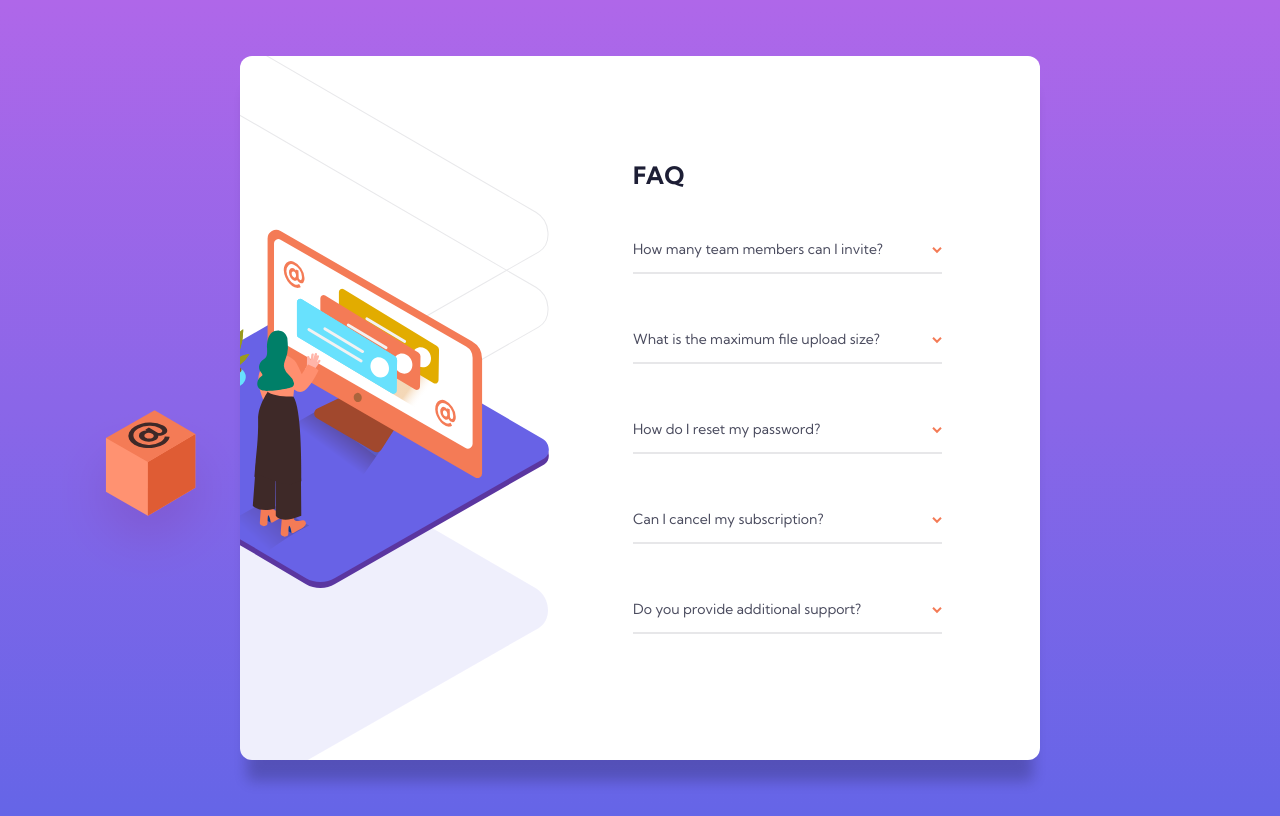
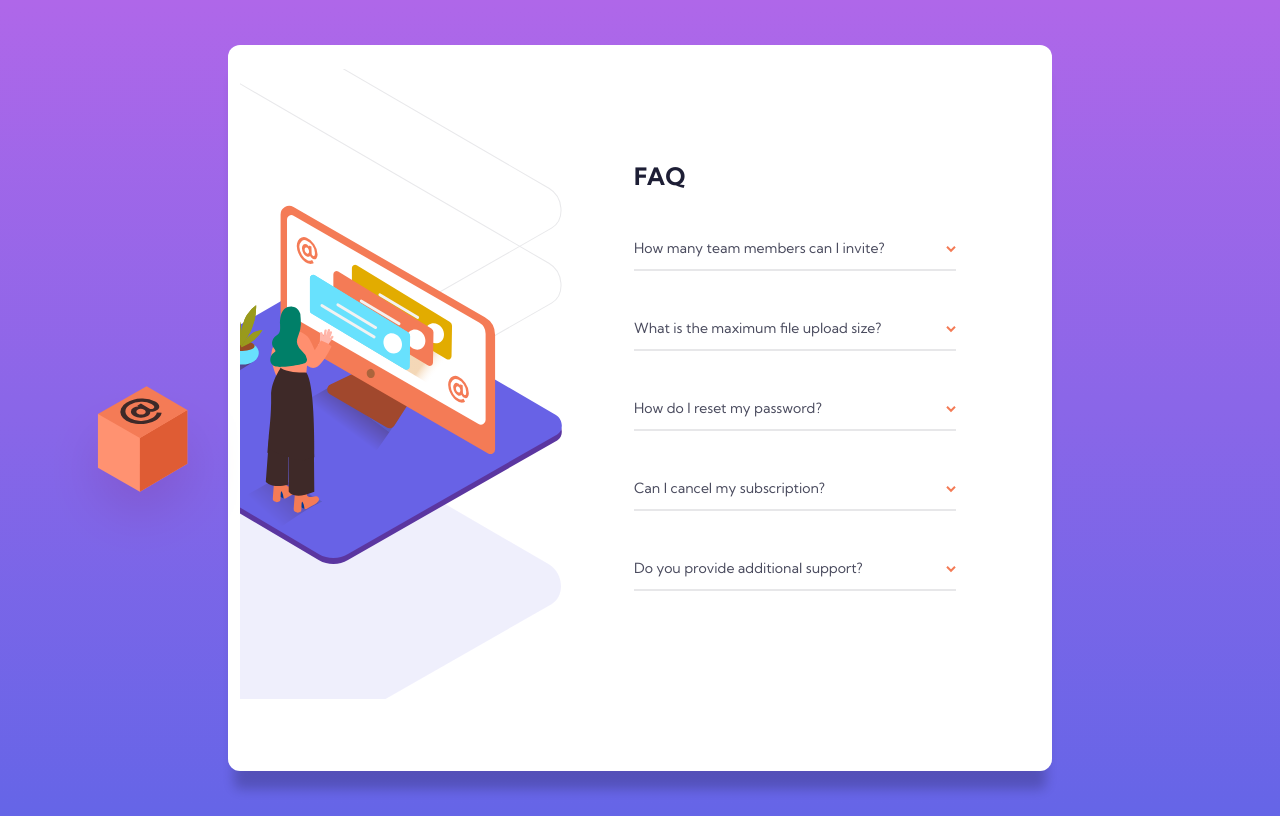
Before and after one commit to nicm42/faq-accordion-card-main, a website: page index.html in a window 1280 px wide. Drawn offline with Linux system fonts and the light colour scheme.

Commit message:
Updated font sizing and padding to match design

```diff
--- a/src/_accordion.scss
+++ b/src/_accordion.scss
@@ -1,5 +1,4 @@
 .accordion {
-  padding: 1em;
 
   @include breakpoint-up(large) {
     padding: 6em;
@@ -10,6 +9,7 @@
 h1 {
   text-align: center;
   color: $veryDarkBlue;
+  font-size: 2rem;
 
   @include breakpoint-up(large) {
     margin-bottom: 1.5em;
@@ -35,6 +35,7 @@ h1 {
 .question {
   position: relative;
   list-style: none;
+  font-size: 1.17em;
   cursor: pointer;
 }
 
@@ -61,5 +62,6 @@ h1 {
 .answer {
   margin-top: 1em;
   margin-right: 2em;
+  line-height: 1.5;
   color: $darkGreyishBlue;
 }
--- a/src/_main.scss
+++ b/src/_main.scss
@@ -1,7 +1,8 @@
 main {
   position: relative;
-  width: 85vw;
+  width: 80vw;
   margin: 0 auto;
+  padding: 2em 1em 6em 1em;
   border-radius: 0.75rem;
   background-color: white;
   box-shadow: 0 2em 1em -0.5em rgba(0, 0, 0, 0.2);
--- a/src/_variables.scss
+++ b/src/_variables.scss
@@ -11,7 +11,7 @@ $softBlue: hsl(240, 73%, 65%);
 //Dividers
 $lightGreyishBlue: hsl(240, 5%, 91%);
 
-$fontSize: 14px; //Style guide says 12px, but it looks so much smaller than the designs
+$fontSize: 12px;
 $fontFamily: 'Kumbh Sans',sans-serif;
 $fontStandard: 400;
 $fontBold: 700;
```
Also changed, not shown: styles.css, 1 other file.
